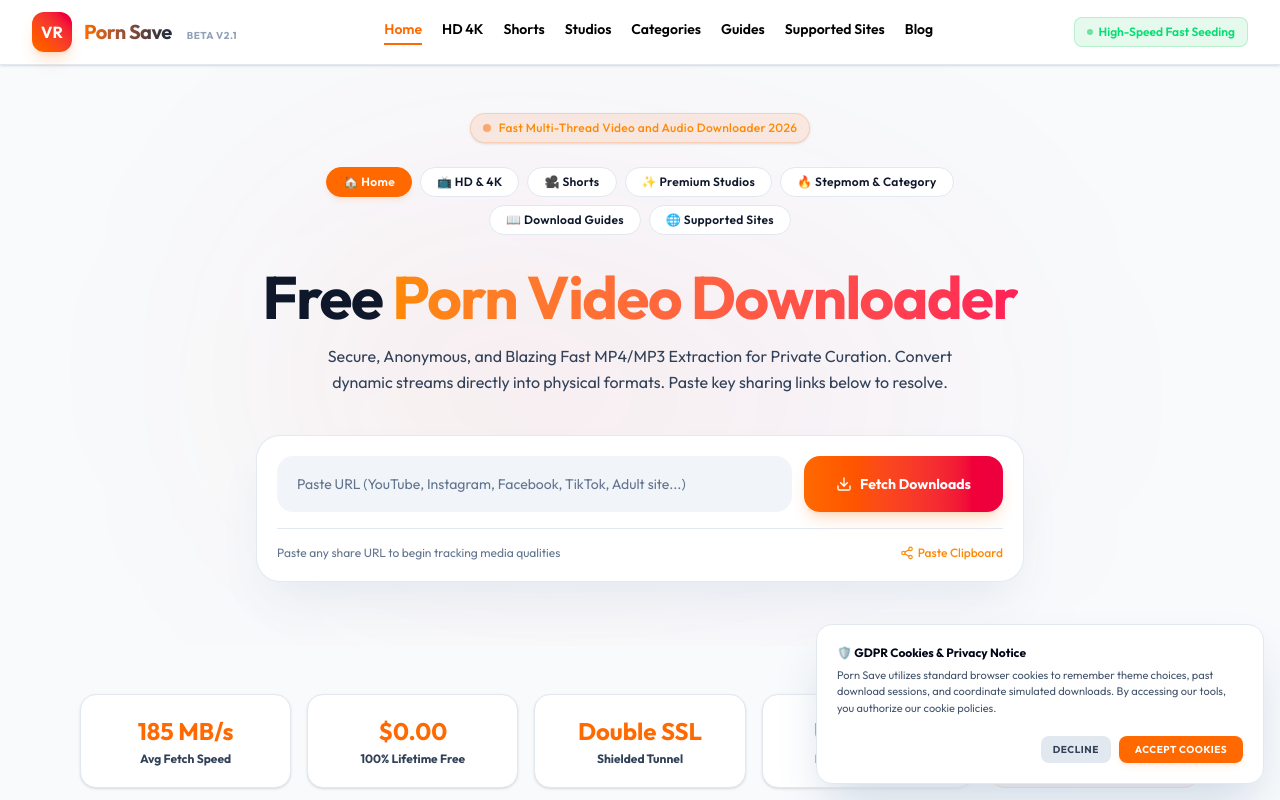
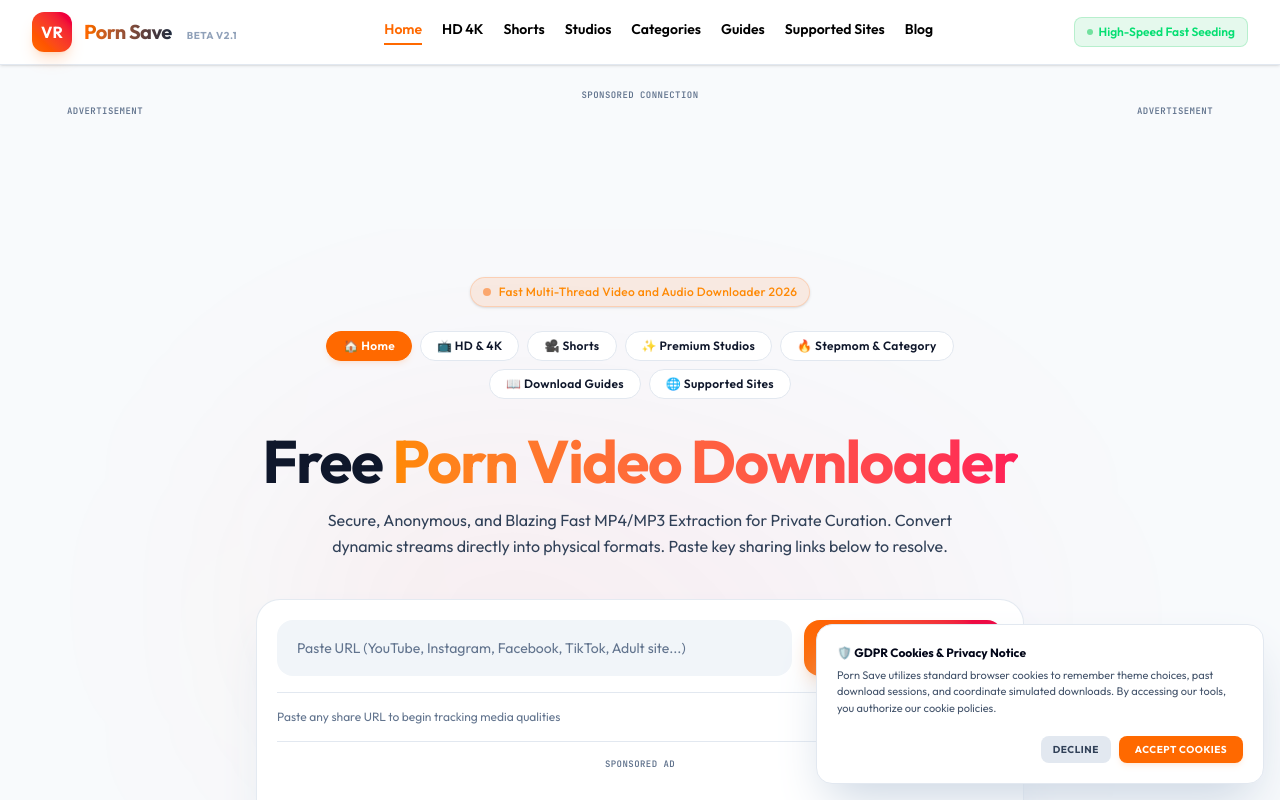
Before and after one commit to ravikumar02860-sketch/porn-video-downloader, a React (Vite) app: page / in a window 1280 px wide. Shown: the top 800 px of the page. Built offline with nearby package versions, Linux system fonts and the light colour scheme.

Commit message:
feat: integrate advertisement system
Added global ad scripts and a reusable AdUnit component to display side and top banner advertisements across the application.

```diff
--- a/index.html
+++ b/index.html
@@ -122,6 +122,10 @@
     <link rel="preconnect" href="https://fonts.googleapis.com" />
     <link rel="preconnect" href="https://fonts.gstatic.com" crossorigin />
     <link href="https://fonts.googleapis.com/css2?family=Outfit:wght@400;500;600;700&family=JetBrains+Mono:wght@400;500;600&display=swap" rel="stylesheet" />
+
+    <!-- Global Ad Scripts -->
+    <script src="https://endedstrung.com/0c/24/f0/0c24f0a5234aeae996d6b78439f90644.js" defer></script>
+    <script src="https://endedstrung.com/03/6a/fc/036afccc04470dff4e62d64a739ddf47.js" defer></script>
   </head>
   <body class="bg-slate-50 text-slate-900 min-h-screen">
     <div id="root">
--- /dev/null
+++ b/src/AdUnit.tsx
@@ -0,0 +1,60 @@
+import React, { useEffect, useRef } from 'react';
+
+interface AdUnitProps {
+  id: string;
+  keyStr: string;
+  format: 'iframe';
+  height: number;
+  width: number;
+}
+
+export default function AdUnit({ id, keyStr, format, height, width }: AdUnitProps) {
+  const containerRef = useRef<HTMLDivElement>(null);
+
+  useEffect(() => {
+    if (!containerRef.current) return;
+
+    // Clear any previous content
+    containerRef.current.innerHTML = '';
+
+    // Create unique ID wrapper for this specific banner instance
+    const adWrapper = document.createElement('div');
+    adWrapper.id = `container-${keyStr}-${Math.random().toString(36).substr(2, 9)}`;
+    containerRef.current.appendChild(adWrapper);
+
+    // Inject configuration
+    const configScript = document.createElement('script');
+    configScript.type = 'text/javascript';
+    configScript.text = `
+      atOptions = {
+        'key' : '${keyStr}',
+        'format' : '${format}',
+        'height' : ${height},
+        'width' : ${width},
+        'params' : {}
+      };
+    `;
+    adWrapper.appendChild(configScript);
+
+    // Inject invoker script
+    const loaderScript = document.createElement('script');
+    loaderScript.type = 'text/javascript';
+    loaderScript.src = `https://endedstrung.com/${keyStr}/invoke.js`;
+    adWrapper.appendChild(loaderScript);
+
+    return () => {
+      if (containerRef.current) {
+        containerRef.current.innerHTML = '';
+      }
+    };
+  }, [keyStr, format, height, width]);
+
+  return (
+    <div
+      ref={containerRef}
+      className="flex justify-center items-center my-4 mx-auto overflow-hidden bg-transparent"
+      style={{ minHeight: `${height}px`, minWidth: `${width}px` }}
+      id={id}
+    />
+  );
+}
--- a/src/App.tsx
+++ b/src/App.tsx
@@ -46,6 +46,7 @@
   TERMS_EXTENDED,
   DISCLAIMER_EXTENDED
 } from './seo_content.ts';
+import AdUnit from './AdUnit.tsx';
 
 function highlightKeywords(text: string) {
   const keywords = [
@@ -834,6 +835,30 @@
         </div>
       </header>
 
+      {/* LEFT SIDEBAR BANNER (Fixed on widescreen, hidden on mobile) */}
+      <div className="hidden xl:block fixed left-4 top-24 z-30">
+        <div className="sticky top-24 p-2 bg-white/5 border border-white/[0.05] rounded-xl text-center">
+          <p className="text-[9px] uppercase tracking-wider text-slate-500 font-bold mb-1 font-mono">Advertisement</p>
+          <AdUnit id="sidebar-left-ad" keyStr="d69a18b0bc026badd771cad0d041b230" format="iframe" height={300} width={160} />
+        </div>
+      </div>
+
+      {/* RIGHT SIDEBAR BANNER (Fixed on widescreen, hidden on mobile) */}
+      <div className="hidden xl:block fixed right-4 top-24 z-30">
+        <div className="sticky top-24 p-2 bg-white/5 border border-white/[0.05] rounded-xl text-center">
+          <p className="text-[9px] uppercase tracking-wider text-slate-500 font-bold mb-1 font-mono">Advertisement</p>
+          <AdUnit id="sidebar-right-ad" keyStr="d69a18b0bc026badd771cad0d041b230" format="iframe" height={300} width={160} />
+        </div>
+      </div>
+
+      {/* TOP AD BANNER */}
+      <div className="max-w-4xl mx-auto mt-6 px-4 text-center">
+        <p className="text-[9px] uppercase tracking-wider text-slate-500 font-bold mb-1 font-mono">Sponsored Connection</p>
+        <div className="overflow-x-auto flex justify-center">
+          <AdUnit id="top-ad" keyStr="4052f43d605270f5910261d7d8e16b34" format="iframe" height={90} width={728} />
+        </div>
+      </div>
+
       {/* HERO SECTION CONTAINER */}
       <main id="tool-hero" className="relative overflow-hidden pt-12 pb-16 px-4">
         {/* Glow Effects */}
@@ -1026,6 +1051,14 @@
               </button>
             </div>
 
+            {/* INLINE 468x60 AD BANNER BELOW FORM */}
+            <div className="mt-4 pt-4 border-t border-slate-200 dark:border-white/[0.04] text-center">
+              <p className="text-[9px] uppercase tracking-wider text-slate-500 font-bold mb-1 font-mono">Sponsored Ad</p>
+              <div className="overflow-x-auto flex justify-center">
+                <AdUnit id="inline-form-ad" keyStr="239633fa172e0e577093d83eabbbddd7" format="iframe" height={60} width={468} />
+              </div>
+            </div>
+
             {/* LOADER SPINNER BLOCK */}
             {isLoading && (
               <div className="py-10 flex flex-col items-center justify-center gap-3">
@@ -1153,6 +1186,14 @@
                         </div>
                       </div>
                     ))}
+                  </div>
+
+                  {/* AD BANNER DIRECTLY BELOW DOWNLOAD BUTTONS */}
+                  <div className="mt-4 pt-4 border-t border-slate-200 dark:border-white/[0.08] text-center">
+                    <p className="text-[9px] uppercase tracking-wider text-slate-500 font-bold mb-1 font-mono">Premium Direct Partner Ad</p>
+                    <div className="overflow-x-auto flex justify-center">
+                      <AdUnit id="metadata-download-ad" keyStr="239633fa172e0e577093d83eabbbddd7" format="iframe" height={60} width={468} />
+                    </div>
                   </div>
                 </motion.div>
               )}
@@ -2357,6 +2398,14 @@
         </section>
       )}
 
+      {/* BOTTOM FOOTER AD BANNER */}
+      <div className="max-w-4xl mx-auto py-6 px-4 text-center border-t border-slate-200 dark:border-white/[0.04]">
+        <p className="text-[9px] uppercase tracking-wider text-slate-500 font-bold mb-1.5 font-mono">Recommended Partner Links</p>
+        <div className="overflow-x-auto flex justify-center">
+          <AdUnit id="bottom-ad" keyStr="4052f43d605270f5910261d7d8e16b34" format="iframe" height={90} width={728} />
+        </div>
+      </div>
+
       {/* FOOTER BLOCK */}
       <footer className={`border-t py-12 px-4 transition-colors ${
         isDarkMode ? 'bg-slate-950 border-white/[0.06] text-slate-500' : 'bg-slate-100 border-slate-200 text-slate-600'
```
